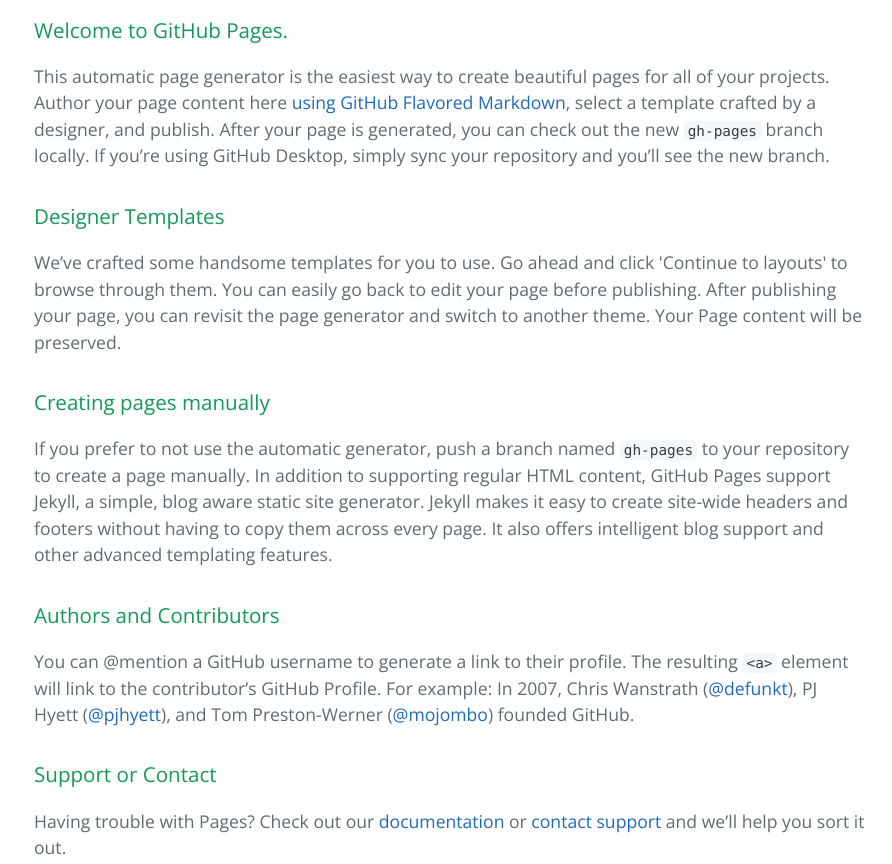
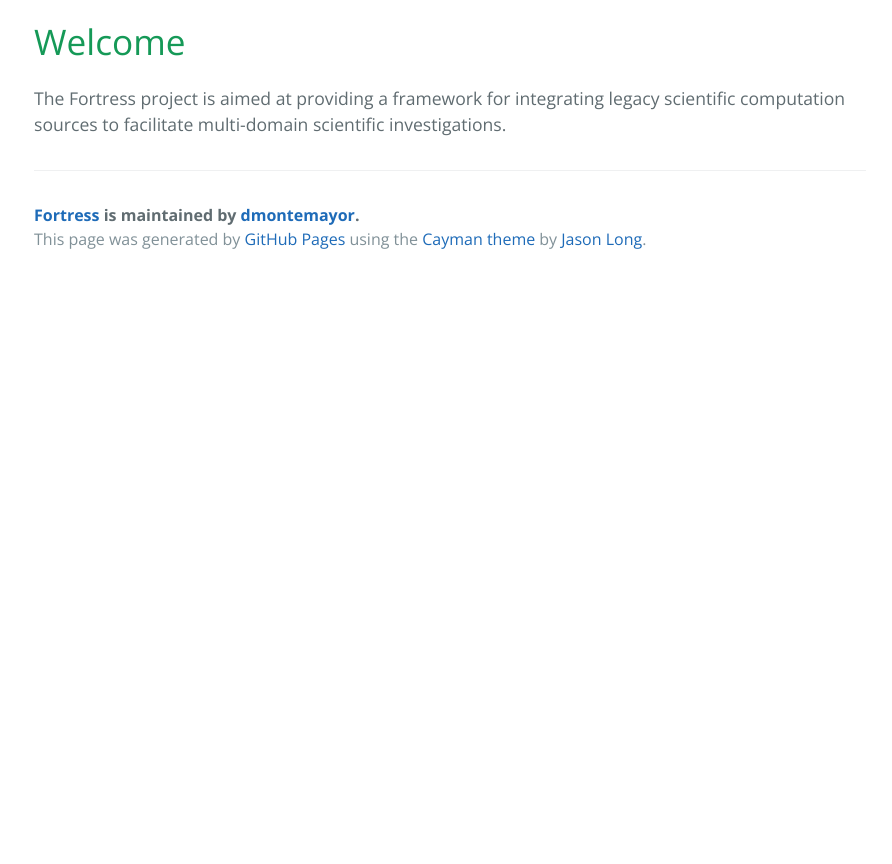
Before and after one commit to dmontemayor/fortress, a plain HTML site: page index.html in a window 1280 px wide. Shown: the part 400-1264 px from the top of the page, without its empty margins (190-1082 px from the left). After the commit the page ends 800 px from the top, so only its background shows below. Drawn offline with nearby package versions, Linux system fonts and the light colour scheme.

```diff
--- a/index.html
+++ b/index.html
@@ -19,30 +19,10 @@
     </section>
 
     <section class="main-content">
-      <h3>
-<a id="welcome-to-github-pages" class="anchor" href="#welcome-to-github-pages" aria-hidden="true"><span aria-hidden="true" class="octicon octicon-link"></span></a>Welcome to GitHub Pages.</h3>
+      <h1>
+<a id="welcome" class="anchor" href="#welcome" aria-hidden="true"><span aria-hidden="true" class="octicon octicon-link"></span></a>Welcome</h1>
 
-<p>This automatic page generator is the easiest way to create beautiful pages for all of your projects. Author your page content here <a href="https://guides.github.com/features/mastering-markdown/">using GitHub Flavored Markdown</a>, select a template crafted by a designer, and publish. After your page is generated, you can check out the new <code>gh-pages</code> branch locally. If you’re using GitHub Desktop, simply sync your repository and you’ll see the new branch.</p>
-
-<h3>
-<a id="designer-templates" class="anchor" href="#designer-templates" aria-hidden="true"><span aria-hidden="true" class="octicon octicon-link"></span></a>Designer Templates</h3>
-
-<p>We’ve crafted some handsome templates for you to use. Go ahead and click 'Continue to layouts' to browse through them. You can easily go back to edit your page before publishing. After publishing your page, you can revisit the page generator and switch to another theme. Your Page content will be preserved.</p>
-
-<h3>
-<a id="creating-pages-manually" class="anchor" href="#creating-pages-manually" aria-hidden="true"><span aria-hidden="true" class="octicon octicon-link"></span></a>Creating pages manually</h3>
-
-<p>If you prefer to not use the automatic generator, push a branch named <code>gh-pages</code> to your repository to create a page manually. In addition to supporting regular HTML content, GitHub Pages support Jekyll, a simple, blog aware static site generator. Jekyll makes it easy to create site-wide headers and footers without having to copy them across every page. It also offers intelligent blog support and other advanced templating features.</p>
-
-<h3>
-<a id="authors-and-contributors" class="anchor" href="#authors-and-contributors" aria-hidden="true"><span aria-hidden="true" class="octicon octicon-link"></span></a>Authors and Contributors</h3>
-
-<p>You can @mention a GitHub username to generate a link to their profile. The resulting <code>&lt;a&gt;</code> element will link to the contributor’s GitHub Profile. For example: In 2007, Chris Wanstrath (<a href="https://github.com/defunkt" class="user-mention">@defunkt</a>), PJ Hyett (<a href="https://github.com/pjhyett" class="user-mention">@pjhyett</a>), and Tom Preston-Werner (<a href="https://github.com/mojombo" class="user-mention">@mojombo</a>) founded GitHub.</p>
-
-<h3>
-<a id="support-or-contact" class="anchor" href="#support-or-contact" aria-hidden="true"><span aria-hidden="true" class="octicon octicon-link"></span></a>Support or Contact</h3>
-
-<p>Having trouble with Pages? Check out our <a href="https://help.github.com/pages">documentation</a> or <a href="https://github.com/contact">contact support</a> and we’ll help you sort it out.</p>
+<p>The Fortress project is aimed at providing a framework for integrating legacy scientific computation sources to facilitate multi-domain scientific investigations.</p>
 
       <footer class="site-footer">
         <span class="site-footer-owner"><a href="https://github.com/dmontemayor/fortress">Fortress</a> is maintained by <a href="https://github.com/dmontemayor">dmontemayor</a>.</span>
```
Also changed, not shown: params.json (+1 -1 lines).
